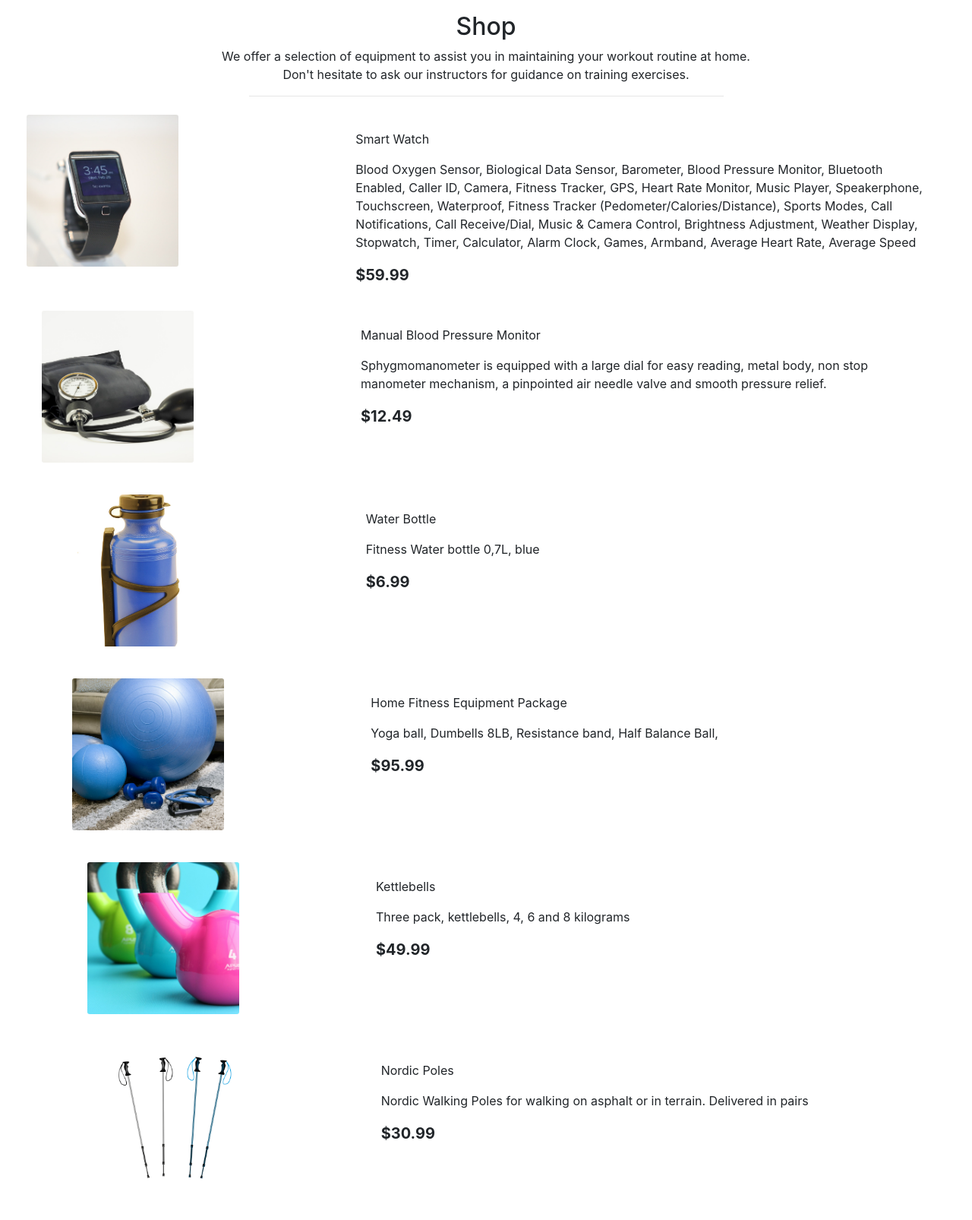
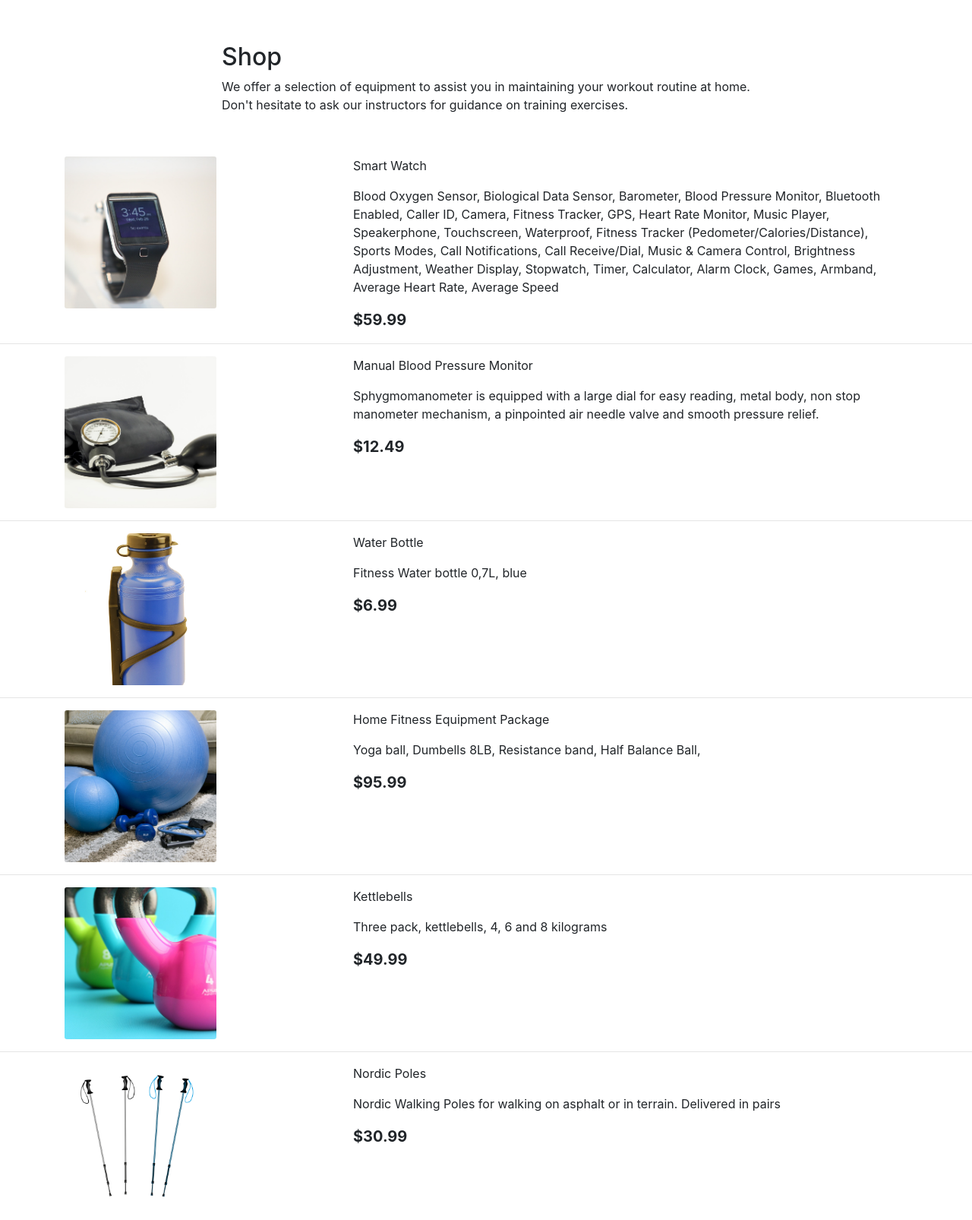
Before and after one commit to ElisabethKAndersson/ElisabethKAndersson-E-Commerce-Applications, a Django app: page /shop/shop in a window 1280 px wide. Shown: the part 314-1920 px from the top of the page at 76% size. Run offline with Django 3.2, Linux system fonts and the light colour scheme; data comes from the database, SQL or seed files in the repository; some libraries are stand-ins or nearby versions.

Commit message:
Make adjustments in shop layout

```diff
--- a/shop/templates/shop/shop.html
+++ b/shop/templates/shop/shop.html
@@ -1,38 +1,33 @@
 {% extends "base.html" %} {% load static %} {% block content %}
 
-
-<div class="container-fluid">
+<div class="d-flex justify-content-center shop-text">
     <div class="row">
-    <div class="col text-center mt-3">
+        <div class="col text-left mt-3">
             <h2 class="logo-font">Shop</h2>
             <p>We offer a selection of equipment to assist you in maintaining your workout routine at home. <br>
                 Don't hesitate to ask our instructors for guidance on training exercises.
             </p>
-      <hr class="w-50 mb-1" />
+        </div>
+    </div>
 </div>
 
+
 {% for product in products %}
-    <div class="row product_row">
-        <div class="col-12 col-md-4">
+<div class="container products">
+    <div class="row align-items-start">
+        <div class="col-12 col-md-4 product">
             <a href="">
-                <img class="product-img card-img-top img-fluid rounded-sm mx-auto h-100;" src="{{ product.image.url }}" alt="{{ product.name }}">
+                <img class="product-img img-fluid rounded-sm mx-auto;" src="{{ product.image.url }}"
+                alt="{{ product.name }}">
             </a>
         </div>
         <div class="col-12 col-md-8">
-            <div class="card-body pb-0">
             <p class="mb-0 product_name">{{ product.name }}</p>
             <p class="mt-3 product_description">{{ product.description }}</p>
             <p class="lead mb-0 text-left font-weight-bold">${{ product.price }}</p>
         </div>
     </div>
-            <div class="card-footer bg-white pt-0 border-0 text-left">
-                <div class="row">
-                    <div class="col">
-
 </div>
-                </div>
-            </div>
+<hr>
 {% endfor %}
 {% endblock %}
-  </div>
-</div>
--- a/static/css/base.css
+++ b/static/css/base.css
@@ -13,13 +13,20 @@
 }
 
 /* Shop */
+
+.shop-text {
+    margin: 40px;
+
+}
+
+
 .product-img {
     width: 200px;
     height: 200px;
     object-fit: cover;
-    margin-bottom: 10px;
 }
 
-.product_row {
-    margin: 20px;
+.product {
+    margin-top: 20px
+    margin-bottom: 20px;
 }
```
Lines whose indentation alone changed are shown as unchanged.
